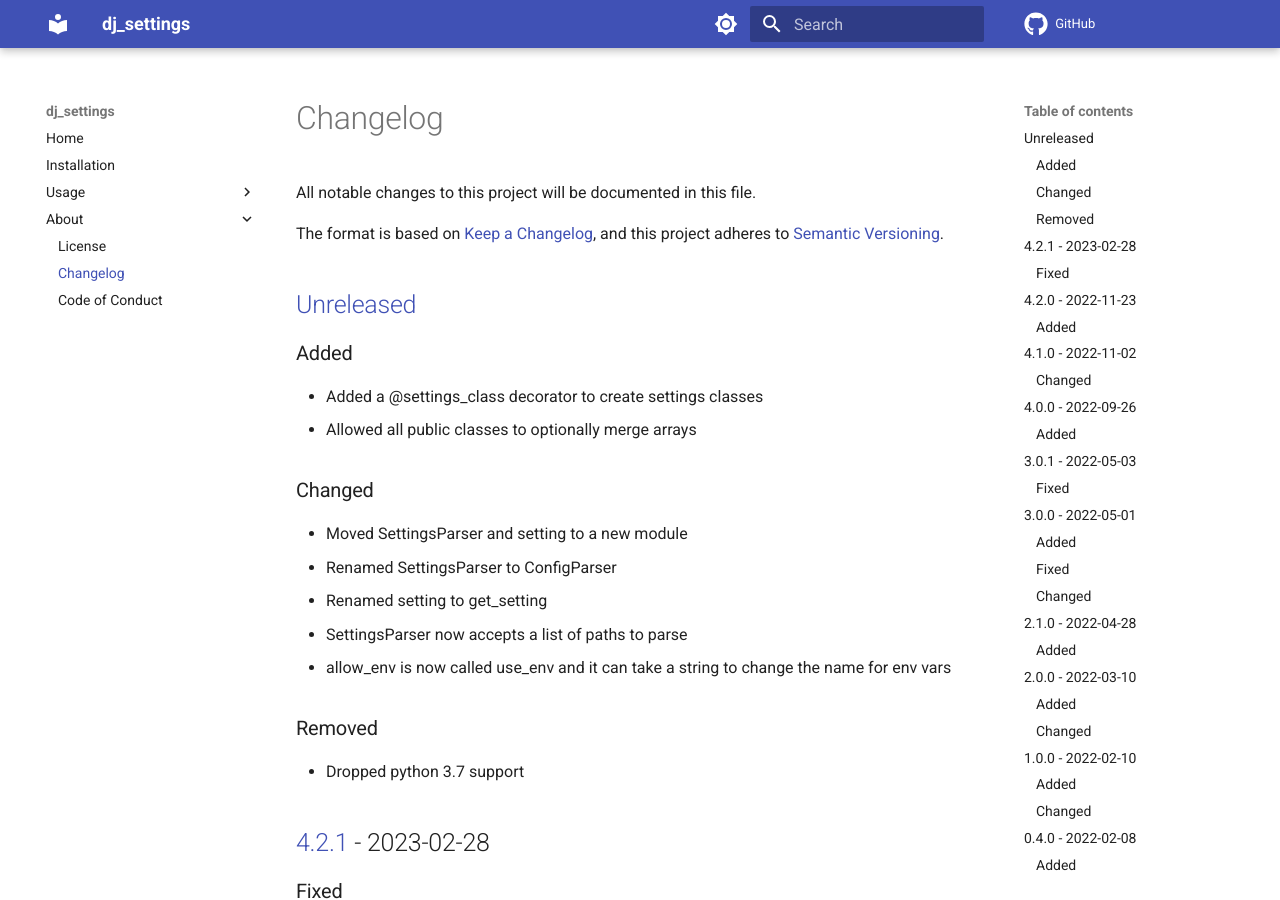
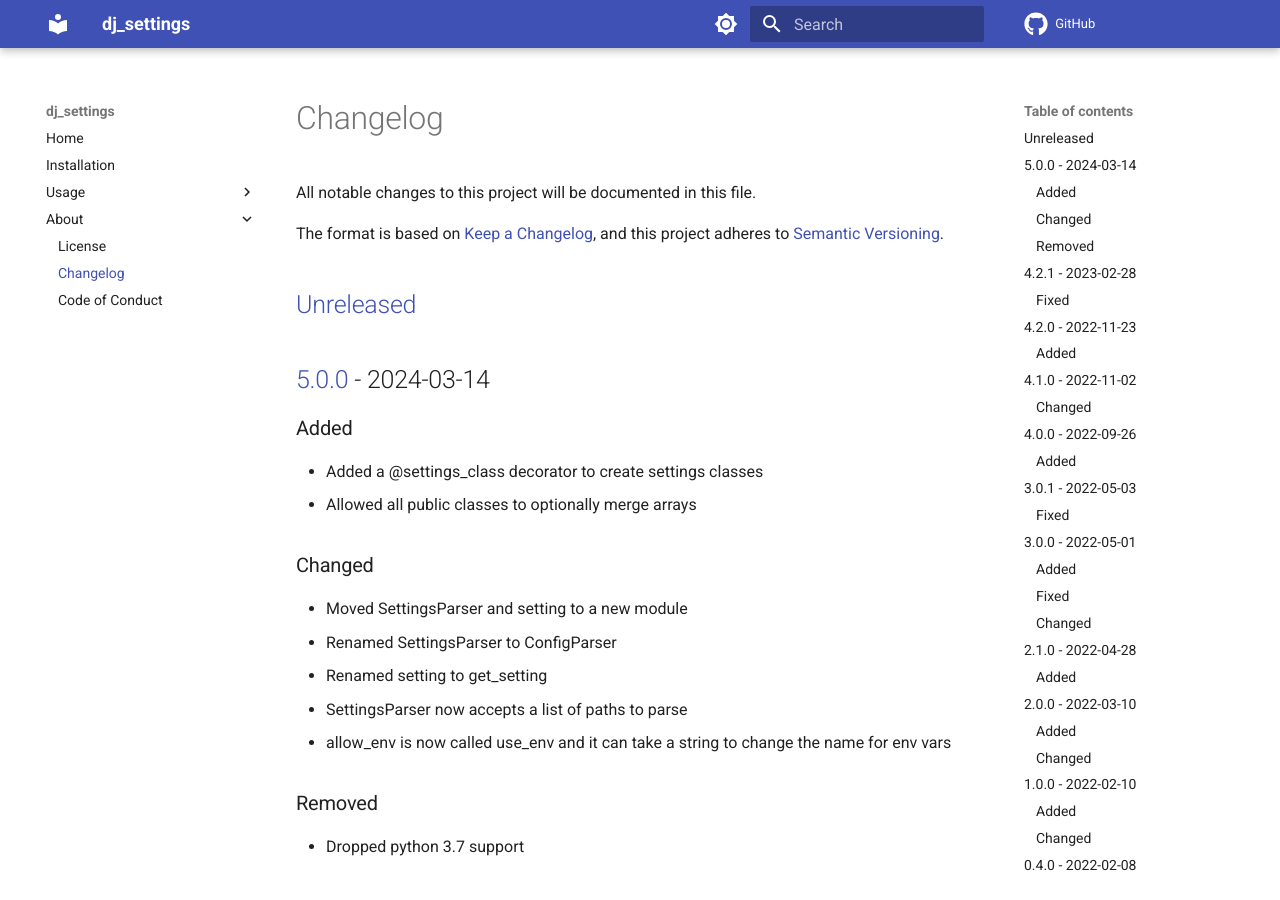
Before and after one commit to spapanik/dj_settings, an MkDocs documentation site: the page built from docs/CHANGELOG.md, in a window 1280 px wide and 900 px high. Built offline with MkDocs 1.6.1 and Material for MkDocs 9.7.7, drawn with Linux system fonts in a browser that asks for light colours; comment, search, counter and statistics services are not loaded.

Commit message:
Bump version

```diff
--- a/docs/CHANGELOG.md
+++ b/docs/CHANGELOG.md
@@ -5,6 +5,8 @@ All notable changes to this project will be documented in this file.
 The format is based on [Keep a Changelog], and this project adheres to [Semantic Versioning].
 
 ## [Unreleased]
+
+## [5.0.0] - 2024-03-14
 
 ### Added
 
@@ -133,7 +135,8 @@ The format is based on [Keep a Changelog], and this project adheres to [Semantic
 
 [Keep a Changelog]: https://keepachangelog.com/en/1.0.0/
 [Semantic Versioning]: https://semver.org/spec/v2.0.0.html
-[Unreleased]: https://github.com/spapanik/dj_settings/compare/v4.2.1...main
+[Unreleased]: https://github.com/spapanik/dj_settings/compare/v5.0.0...main
+[5.0.0]: https://github.com/spapanik/dj_settings/compare/v4.2.1...v5.0.0
 [4.2.1]: https://github.com/spapanik/dj_settings/compare/v4.2.0...v4.2.1
 [4.2.0]: https://github.com/spapanik/dj_settings/compare/v4.1.0...v4.2.0
 [4.1.0]: https://github.com/spapanik/dj_settings/compare/v4.0.0...v4.1.0
--- a/pyproject.toml
+++ b/pyproject.toml
@@ -126,7 +126,7 @@ skip_empty = true
 
 [tool.poetry]
 name = "dj_settings"
-version = "4.2.1"
+version = "5.0.0"
 description = "project settings the UNIX way"
 authors = [
     "Stephanos Kuma <stephanos@kuma.ai>",
```
